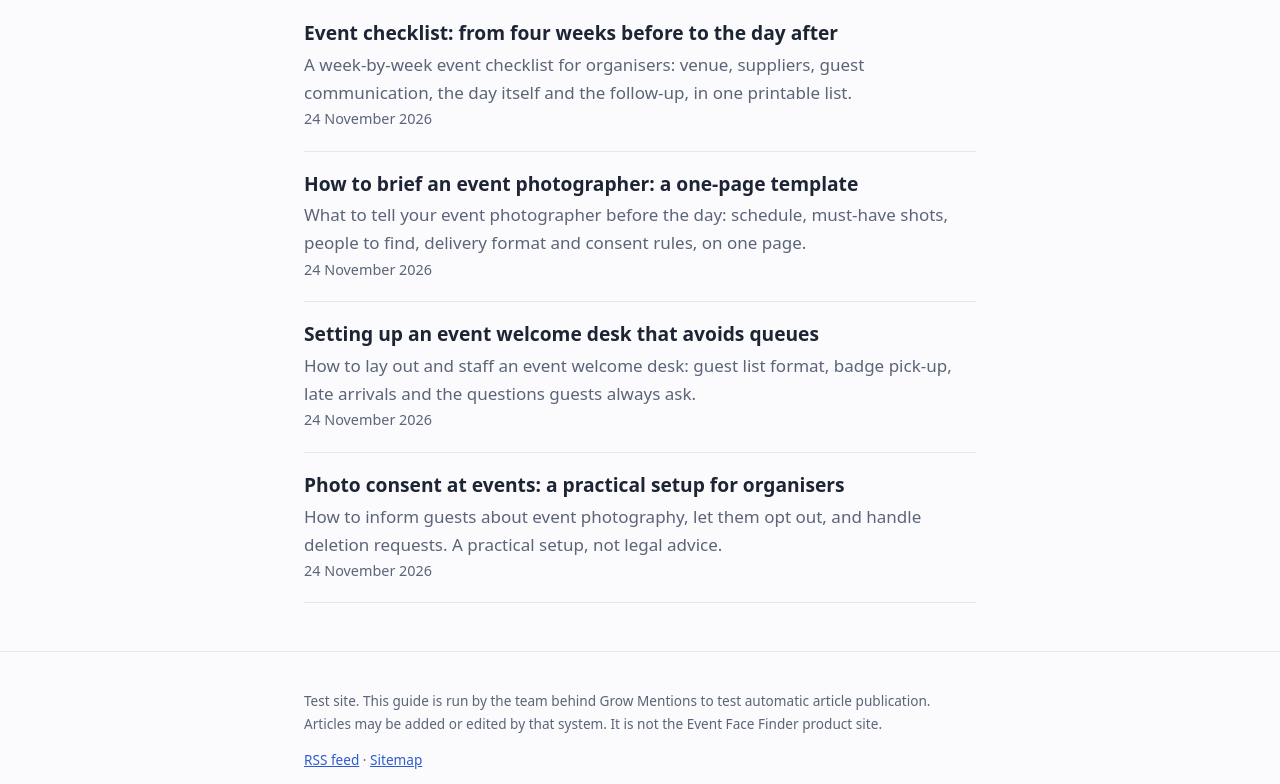
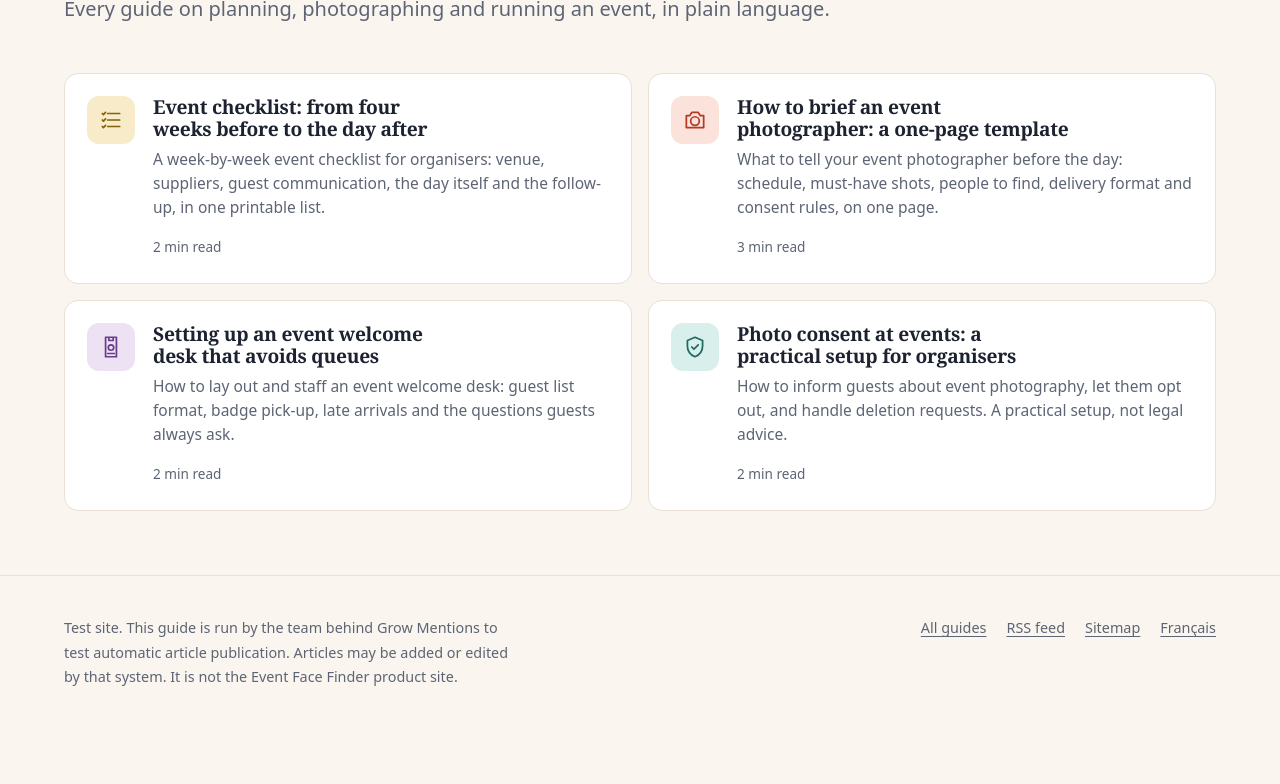
Before and after one commit to Matheorbt/geteventfacefinder-site, an Astro site: page /en/blog in a window 1280 px wide. Shown: the part 271-1055 px from the top of the page. After the commit the page ends 1008 px from the top, so only its background shows below. Built offline with nearby package versions, Linux system fonts and the light colour scheme; Astro itself is replaced by a stand-in of ours.

Commit message:
Give the guide site an editorial design
Serif headings (Fraunces) and Inter body, self-hosted; warm paper palette with
dark mode; hero with a checklist card; guide cards with a pictogram per topic and
reading time; article header, styled tables and checklists, related guides;
French non-breaking spaces before colons in display text.

Co-Authored-By: Claude Opus 5.5 <noreply@anthropic.com>

```diff
--- a/package.json
+++ b/package.json
@@ -3,7 +3,9 @@
   "private": true,
   "type": "module",
   "packageManager": "pnpm@12.4.1",
-  "engines": { "node": ">=22" },
+  "engines": {
+    "node": ">=22"
+  },
   "scripts": {
     "dev": "astro dev",
     "build": "astro build",
@@ -15,6 +17,8 @@
   "dependencies": {
     "@astrojs/rss": "4.0.19",
     "@astrojs/sitemap": "3.7.6",
+    "@fontsource-variable/fraunces": "5.3.0",
+    "@fontsource-variable/inter": "5.3.0",
     "astro": "5.18.2"
   },
   "devDependencies": {
--- /dev/null
+++ b/src/components/GuideCard.astro
@@ -0,0 +1,14 @@
+---
+import TopicIcon from "./TopicIcon.astro";
+import { articlePath, readingMinutes, typo, ui, type Article } from "../lib/site";
+interface Props { entry: Article }
+const { entry } = Astro.props;
+---
+<li class="guide-card">
+  <TopicIcon topic={entry.topic} />
+  <div>
+    <h3><a href={articlePath(entry.locale, entry.topic)}>{typo(entry.data.title, entry.locale)}</a></h3>
+    <p>{typo(entry.data.description, entry.locale)}</p>
+    <span class="card-meta">{ui[entry.locale].minutes(readingMinutes(entry.body))}</span>
+  </div>
+</li>
--- /dev/null
+++ b/src/components/TopicIcon.astro
@@ -0,0 +1,9 @@
+---
+import { ICONS, styleFor } from "../lib/site";
+interface Props { topic: string; size?: "sm" | "lg" }
+const { topic, size = "sm" } = Astro.props;
+const { icon, tone } = styleFor(topic);
+---
+<span class={`topic-icon tone-${tone} size-${size}`} aria-hidden="true">
+  <svg viewBox="0 0 24 24" fill="none" stroke="currentColor" stroke-width="1.6" stroke-linecap="round" stroke-linejoin="round"><path d={ICONS[icon]} /></svg>
+</span>
--- a/src/layouts/Base.astro
+++ b/src/layouts/Base.astro
@@ -1,4 +1,5 @@
 ---
+import "../styles/global.css";
 import { absolute, blogPath, homePath, t, type Locale } from "../lib/site";
 
 interface Props {
@@ -31,6 +32,8 @@ const switchPath = alternates[other] ?? homePath(other);
     <link rel="alternate" type="application/rss+xml" title={`${strings.siteName} — ${strings.rss}`} href={`/${locale}/rss.xml`} />
     <link rel="sitemap" href="/sitemap-index.xml" />
     <link rel="icon" href="/favicon.svg" type="image/svg+xml" />
+    <meta name="theme-color" content="#faf6ef" media="(prefers-color-scheme: light)" />
+    <meta name="theme-color" content="#15171c" media="(prefers-color-scheme: dark)" />
     <meta property="og:type" content={type} />
     <meta property="og:title" content={title} />
     <meta property="og:description" content={description} />
@@ -39,69 +42,38 @@ const switchPath = alternates[other] ?? homePath(other);
     <meta property="og:locale" content={locale === "fr" ? "fr_FR" : "en_GB"} />
     {modifiedAt && <meta property="article:modified_time" content={modifiedAt} />}
     <script type="application/ld+json" set:html={JSON.stringify(jsonLd)} />
-    <style is:global>
-      :root {
-        --ink: #1d2433;
-        --muted: #5b6478;
-        --line: #e3e6ee;
-        --paper: #fbfbfd;
-        --accent: #2f5bd3;
-        --notice: #f3f5fb;
-        color-scheme: light;
-      }
-      * { box-sizing: border-box; }
-      body {
-        margin: 0;
-        background: var(--paper);
-        color: var(--ink);
-        font: 17px/1.65 system-ui, -apple-system, "Segoe UI", Roboto, sans-serif;
-      }
-      a { color: var(--accent); }
-      a:focus-visible { outline: 2px solid var(--accent); outline-offset: 2px; }
-      .wrap { max-width: 44rem; margin: 0 auto; padding: 0 16px; }
-      header.site { border-bottom: 1px solid var(--line); background: #fff; }
-      header.site .wrap { display: flex; gap: 1rem; align-items: center; justify-content: space-between; padding-block: 0.9rem; flex-wrap: wrap; }
-      header.site nav { display: flex; gap: 1rem; font-size: 0.95rem; }
-      .brand { font-weight: 700; color: var(--ink); text-decoration: none; }
-      .notice { background: var(--notice); color: var(--muted); font-size: 0.85rem; padding: 0.6rem 0; }
-      main { padding: 2rem 0 3rem; }
-      h1 { font-size: clamp(1.7rem, 4vw, 2.3rem); line-height: 1.2; margin: 0 0 0.75rem; }
-      h2 { font-size: 1.35rem; margin-top: 2.2rem; line-height: 1.3; }
-      h3 { font-size: 1.1rem; margin-top: 1.6rem; }
-      .lede { color: var(--muted); font-size: 1.1rem; margin-top: 0; }
-      .meta { color: var(--muted); font-size: 0.9rem; }
-      ul.cards { list-style: none; padding: 0; margin: 1.5rem 0 0; display: grid; gap: 1.25rem; }
-      ul.cards li { padding-bottom: 1.25rem; border-bottom: 1px solid var(--line); }
-      ul.cards h2 { font-size: 1.2rem; margin: 0 0 0.3rem; }
-      ul.cards h2 a { color: var(--ink); text-decoration: none; }
-      ul.cards h2 a:hover { color: var(--accent); }
-      ul.cards p { margin: 0; color: var(--muted); }
-      article table { border-collapse: collapse; width: 100%; font-size: 0.95rem; display: block; overflow-x: auto; }
-      article th, article td { border: 1px solid var(--line); padding: 0.45rem 0.6rem; text-align: left; vertical-align: top; }
-      footer.site { border-top: 1px solid var(--line); color: var(--muted); font-size: 0.85rem; padding: 1.5rem 0 2.5rem; }
-    </style>
   </head>
   <body>
-    <header class="site">
+    <header class="site-header">
       <div class="wrap">
-        <a class="brand" href={homePath(locale)}>{strings.siteName}</a>
-        <nav aria-label={locale === "fr" ? "Navigation principale" : "Main navigation"}>
-          <a href={blogPath(locale)}>{strings.allGuides}</a>
-          <a href={switchPath} hreflang={other} lang={other}>{strings.switchTo}</a>
+        <a class="brand" href={homePath(locale)}>
+          <span class="brand-mark" aria-hidden="true">
+            <svg width="18" height="18" viewBox="0 0 24 24" fill="none" stroke="currentColor" stroke-width="2.2" stroke-linecap="round" stroke-linejoin="round"><path d="M5 12l4 4 10-10" /></svg>
+          </span>
+          <span class="brand-text">{strings.siteName}</span>
+        </a>
+        <nav class="site-nav" aria-label={locale === "fr" ? "Navigation principale" : "Main navigation"}>
+          <a class="all" href={blogPath(locale)}>{strings.allGuides}</a>
+          <a class="lang" href={switchPath} hreflang={other} lang={other}>{other.toUpperCase()}<span class="sr-only"> — {strings.switchTo}</span></a>
         </nav>
       </div>
     </header>
-    <div class="notice" role="note"><div class="wrap">{strings.notice}</div></div>
     <main>
-      <div class="wrap">
-        <slot />
-      </div>
+      <slot />
     </main>
-    <footer class="site">
+    <footer class="site-footer">
       <div class="wrap">
         <p>{strings.notice}</p>
-        <p><a href={`/${locale}/rss.xml`}>{strings.rss}</a> · <a href="/sitemap-index.xml">Sitemap</a></p>
+        <div class="footer-links">
+          <a href={blogPath(locale)}>{strings.allGuides}</a>
+          <a href={`/${locale}/rss.xml`}>{strings.rss}</a>
+          <a href="/sitemap-index.xml">Sitemap</a>
+          <a href={switchPath} hreflang={other} lang={other}>{strings.switchTo}</a>
+        </div>
       </div>
     </footer>
+    <style is:global>
+      .sr-only { position: absolute; width: 1px; height: 1px; padding: 0; margin: -1px; overflow: hidden; clip: rect(0 0 0 0); white-space: nowrap; border: 0; }
+    </style>
   </body>
 </html>
--- a/src/lib/site.ts
+++ b/src/lib/site.ts
@@ -65,3 +65,35 @@ export const formatDate = (date: Date, locale: Locale) =>
   date.toLocaleDateString(locale === "fr" ? "fr-FR" : "en-GB", { year: "numeric", month: "long", day: "numeric" });
 
 export const isoDate = (date: Date) => date.toISOString().slice(0, 10);
+
+/** Visual identity of each guide. A guide added later (by hand or by Grow Mentions) falls back to the default. */
+export const topicStyle: Record<string, { icon: keyof typeof ICONS; tone: "coral" | "teal" | "gold" | "plum" }> = {
+  "event-photographer-brief": { icon: "camera", tone: "coral" },
+  "photo-consent-at-events": { icon: "shield", tone: "teal" },
+  "event-day-checklist": { icon: "checklist", tone: "gold" },
+  "guest-welcome-desk": { icon: "badge", tone: "plum" },
+};
+export const styleFor = (topic: string) => topicStyle[topic] ?? { icon: "note" as const, tone: "teal" as const };
+
+// 24×24 stroke icons (paths only; the component draws the frame).
+export const ICONS = {
+  camera: "M4 8h3l2-3h6l2 3h3v11H4z M12 17a4 4 0 1 0 0-8 4 4 0 0 0 0 8z",
+  shield: "M12 3l7 3v5c0 5-3.5 8.5-7 10-3.5-1.5-7-5-7-10V6z M9 12l2 2 4-4",
+  checklist: "M9 6h11 M9 12h11 M9 18h11 M4 6l1 1 2-2 M4 12l1 1 2-2 M4 18l1 1 2-2",
+  badge: "M7 3h10v18H7z M10 3v3h4V3 M9.5 12.5a2.5 2.5 0 1 0 5 0 2.5 2.5 0 0 0-5 0 M9 18h6",
+  note: "M6 3h9l3 3v15H6z M9 10h6 M9 14h6 M9 18h4",
+} as const;
+
+export function readingMinutes(body: string | undefined) {
+  const words = (body ?? "").split(/\s+/).filter(Boolean).length;
+  return Math.max(2, Math.round(words / 200));
+}
+
+export const ui = {
+  en: { minutes: (n: number) => `${n} min read`, related: "Keep reading", heroKicker: "Free guides · English & French", heroTitle: "Run your next event without the last-minute scramble", heroText: "Short, practical guides for organisers of conferences, weddings and community events. Printable checklists, templates and the questions to settle before the day.", heroCta: "Browse the guides", aboutTitle: "About this site", aboutText: "This is a test site. The team behind Grow Mentions, an SEO automation tool, uses it to try automatic article publication from start to finish. New guides may be written or updated by that system. It is not the Event Face Finder product site.", latest: "Latest guides", home: "Home", checklistDemo: ["Venue confirmed in writing", "Photographer briefed", "Opt-out lanyards ordered", "Welcome desk staffed"], checklistTitle: "Day-before check" },
+  fr: { minutes: (n: number) => `${n} min de lecture`, related: "À lire ensuite", heroKicker: "Guides gratuits · français & anglais", heroTitle: "Organisez votre prochain événement sans course de dernière minute", heroText: "Des guides courts et concrets pour organiser conférences, mariages et événements associatifs. Check-lists imprimables, modèles et les questions à régler avant le jour J.", heroCta: "Voir les guides", aboutTitle: "À propos de ce site", aboutText: "Ceci est un site de test. L’équipe de Grow Mentions, un outil d’automatisation SEO, l’utilise pour essayer la publication automatique d’articles de bout en bout. De nouveaux guides peuvent être rédigés ou mis à jour par ce système. Ce n’est pas le site du produit Event Face Finder.", latest: "Derniers guides", home: "Accueil", checklistDemo: ["Lieu confirmé par écrit", "Photographe briefé", "Tours de cou « sans photo » commandés", "Accueil staffé"], checklistTitle: "Vérification de la veille" },
+};
+
+/** French typography for display text: a non-breaking space before : ; ! ? » and after «, so they never start a line. */
+export const typo = (text: string, locale: Locale) =>
+  locale === "fr" ? text.replace(/ ([:;!?»])/g, "\u00a0$1").replace(/« /g, "«\u00a0") : text;
--- a/src/pages/[lang]/blog.astro
+++ b/src/pages/[lang]/blog.astro
@@ -1,6 +1,7 @@
 ---
 import Base from "../../layouts/Base.astro";
-import { absolute, articlePath, articles, blogPath, formatDate, isoDate, LOCALES, t, type Locale } from "../../lib/site";
+import GuideCard from "../../components/GuideCard.astro";
+import { absolute, articlePath, articles, blogPath, homePath, LOCALES, t, ui, type Locale } from "../../lib/site";
 
 export function getStaticPaths() {
   return LOCALES.map((lang) => ({ params: { lang } }));
@@ -18,15 +19,18 @@ const jsonLd = {
 };
 ---
 <Base locale={locale} title={strings.blogTitle} description={strings.blogDescription} path={blogPath(locale)} alternates={{ en: blogPath("en"), fr: blogPath("fr") }} jsonLd={jsonLd}>
-  <h1>{strings.blogTitle}</h1>
-  <p class="lede">{strings.blogDescription}</p>
-  <ul class="cards">
-    {list.map((entry) => (
-      <li>
-        <h2><a href={articlePath(locale, entry.topic)}>{entry.data.title}</a></h2>
-        <p>{entry.data.description}</p>
-        <p class="meta"><time datetime={isoDate(entry.data.updatedAt ?? entry.data.publishedAt)}>{formatDate(entry.data.updatedAt ?? entry.data.publishedAt, locale)}</time></p>
-      </li>
-    ))}
-  </ul>
+  <header class="page-head">
+    <div class="wrap">
+      <nav class="crumbs" aria-label={locale === "fr" ? "Fil d’Ariane" : "Breadcrumb"}><a href={homePath(locale)}>{ui[locale].home}</a><span aria-hidden="true">/</span><span>{strings.blog}</span></nav>
+      <h1>{strings.blogTitle}</h1>
+      <p class="lede">{strings.blogDescription}</p>
+    </div>
+  </header>
+  <section class="guides">
+    <div class="wrap">
+      <ul class="guide-grid">
+        {list.map((entry) => <GuideCard entry={entry} />)}
+      </ul>
+    </div>
+  </section>
 </Base>
--- /dev/null
+++ b/src/styles/global.css
@@ -0,0 +1,186 @@
+@import "@fontsource-variable/fraunces/opsz.css";
+@import "@fontsource-variable/inter/opsz.css";
+
+:root {
+  --paper: #faf6ef;
+  --surface: #ffffff;
+  --ink: #1c2230;
+  --muted: #5d6474;
+  --line: #e8e1d4;
+  --accent: #d9482f;
+  --accent-ink: #ffffff;
+  --link: #b33a24;
+  --soft: #f3ece0;
+  --coral: #fbe3dc;   --coral-ink: #b33a24;
+  --teal: #d9efec;    --teal-ink: #1f6b62;
+  --gold: #f7ebc9;    --gold-ink: #85600d;
+  --plum: #ece2f3;    --plum-ink: #6a3d8a;
+  --shadow: 0 1px 2px rgb(28 34 48 / 0.06), 0 8px 24px rgb(28 34 48 / 0.06);
+  --serif: "Fraunces Variable", Georgia, "Times New Roman", serif;
+  --sans: "Inter Variable", system-ui, -apple-system, "Segoe UI", Roboto, sans-serif;
+  --radius: 14px;
+  color-scheme: light;
+}
+@media (prefers-color-scheme: dark) {
+  :root {
+    --paper: #15171c;
+    --surface: #1d2027;
+    --ink: #ece8e1;
+    --muted: #a6abb6;
+    --line: #2e323b;
+    --accent: #f06a50;
+    --accent-ink: #15171c;
+    --link: #f39a85;
+    --soft: #23262e;
+    --coral: #3a2622;   --coral-ink: #f39a85;
+    --teal: #1d3533;    --teal-ink: #7fd0c4;
+    --gold: #352d1a;    --gold-ink: #e8c46a;
+    --plum: #2e2538;    --plum-ink: #c9a5e3;
+    --shadow: 0 1px 2px rgb(0 0 0 / 0.3), 0 8px 24px rgb(0 0 0 / 0.25);
+    color-scheme: dark;
+  }
+}
+
+* { box-sizing: border-box; }
+html { -webkit-text-size-adjust: 100%; }
+body {
+  margin: 0;
+  background: var(--paper);
+  color: var(--ink);
+  font: 400 1.0625rem/1.7 var(--sans);
+  font-optical-sizing: auto;
+}
+a { color: var(--link); text-underline-offset: 0.18em; text-decoration-thickness: 1px; }
+a:hover { text-decoration-thickness: 2px; }
+:focus-visible { outline: 2px solid var(--accent); outline-offset: 3px; border-radius: 4px; }
+img, svg { display: block; }
+
+.wrap { width: min(72rem, 100% - 32px); margin-inline: auto; }
+.narrow { width: min(42rem, 100% - 32px); margin-inline: auto; }
+
+/* Header */
+.site-header { position: sticky; top: 0; z-index: 10; background: color-mix(in srgb, var(--paper) 88%, transparent); backdrop-filter: blur(10px); border-bottom: 1px solid var(--line); }
+.site-header .wrap { display: flex; align-items: center; justify-content: space-between; gap: 1rem; min-height: 64px; }
+.brand { display: inline-flex; align-items: center; gap: 0.6rem; color: var(--ink); text-decoration: none; font: 600 1.15rem/1 var(--serif); letter-spacing: -0.01em; }
+.brand-mark { width: 32px; height: 32px; border-radius: 9px; background: var(--accent); color: var(--accent-ink); display: grid; place-items: center; }
+.site-nav { display: flex; align-items: center; gap: 0.4rem; font-size: 0.95rem; }
+.site-nav a { color: var(--ink); text-decoration: none; padding: 0.45rem 0.75rem; border-radius: 999px; }
+.site-nav a:hover { background: var(--soft); }
+.site-nav .lang { border: 1px solid var(--line); font-weight: 500; }
+
+/* Test-site notice */
+.test-pill { display: inline-flex; align-items: center; gap: 0.5rem; font-size: 0.85rem; color: var(--muted); background: var(--surface); border: 1px solid var(--line); border-radius: 999px; padding: 0.3rem 0.8rem 0.3rem 0.4rem; }
+.test-pill b { font-weight: 600; color: var(--teal-ink); background: var(--teal); border-radius: 999px; padding: 0.1rem 0.55rem; }
+
+/* Typography */
+h1, h2, h3 { font-family: var(--serif); font-weight: 600; letter-spacing: -0.015em; line-height: 1.15; text-wrap: balance; }
+h1 { font-size: clamp(2.2rem, 5.2vw, 3.6rem); margin: 0; }
+.kicker { font-size: 0.8rem; font-weight: 600; letter-spacing: 0.08em; text-transform: uppercase; color: var(--accent); margin: 0 0 1rem; }
+.lede { font-size: clamp(1.1rem, 2vw, 1.25rem); color: var(--muted); line-height: 1.6; margin: 1.25rem 0 0; text-wrap: pretty; }
+.section-title { font-size: clamp(1.6rem, 3vw, 2.1rem); margin: 0 0 1.5rem; }
+
+/* Buttons */
+.btn { display: inline-flex; align-items: center; gap: 0.5rem; font-weight: 600; font-size: 1rem; text-decoration: none; border-radius: 999px; padding: 0.8rem 1.4rem; }
+.btn-primary { background: var(--accent); color: var(--accent-ink); box-shadow: 0 6px 18px color-mix(in srgb, var(--accent) 30%, transparent); }
+.btn-primary:hover { filter: brightness(1.05); }
+.btn-ghost { color: var(--ink); border: 1px solid var(--line); background: var(--surface); }
+.btn-ghost:hover { background: var(--soft); }
+
+/* Hero */
+.hero { padding: clamp(3rem, 8vw, 6rem) 0 clamp(3rem, 6vw, 4.5rem); }
+.hero .wrap { display: grid; gap: 3rem; align-items: center; grid-template-columns: minmax(0, 1.25fr) minmax(0, 0.9fr); }
+.hero-actions { display: flex; flex-wrap: wrap; gap: 0.75rem; margin-top: 2rem; }
+.hero .test-pill { margin-bottom: 1.5rem; }
+.clipboard { position: relative; background: var(--surface); border: 1px solid var(--line); border-radius: 20px; padding: 2.2rem 1.6rem 1.6rem; box-shadow: var(--shadow); transform: rotate(1.5deg); }
+.clipboard::before { content: ""; position: absolute; top: -14px; left: 50%; translate: -50% 0; width: 96px; height: 28px; border-radius: 8px; background: var(--ink); opacity: 0.88; }
+.clipboard h2 { font-size: 1.15rem; margin: 0 0 1rem; }
+.clipboard ul { list-style: none; margin: 0; padding: 0; display: grid; gap: 0.7rem; }
+.clipboard li { display: flex; align-items: center; gap: 0.7rem; font-size: 0.98rem; }
+.tick { flex: none; width: 22px; height: 22px; border-radius: 6px; display: grid; place-items: center; background: var(--teal); color: var(--teal-ink); }
+.tick.open { background: transparent; border: 1.5px solid var(--line); }
+.clipboard li.todo { color: var(--muted); }
+.stamp { position: absolute; right: -10px; bottom: -16px; transform: rotate(-8deg); background: var(--gold); color: var(--gold-ink); font: 600 0.85rem/1 var(--serif); padding: 0.55rem 0.8rem; border-radius: 10px; box-shadow: var(--shadow); }
+
+/* Guide cards */
+.guides { padding: 1rem 0 4rem; }
+.guide-grid { list-style: none; margin: 0; padding: 0; display: grid; gap: 1rem; grid-template-columns: repeat(2, minmax(0, 1fr)); }
+.guide-card { position: relative; display: grid; grid-template-columns: auto 1fr; gap: 1.1rem; align-items: start; background: var(--surface); border: 1px solid var(--line); border-radius: var(--radius); padding: 1.4rem; transition: box-shadow 0.15s, transform 0.15s; }
+.guide-card:hover { box-shadow: var(--shadow); transform: translateY(-2px); }
+.guide-card:focus-within { box-shadow: var(--shadow); }
+.guide-card h3 { font-size: 1.2rem; margin: 0 0 0.4rem; }
+.guide-card h3 a { color: var(--ink); text-decoration: none; }
+.guide-card h3 a::after { content: ""; position: absolute; inset: 0; border-radius: var(--radius); }
+.guide-card h3 a:focus-visible { outline: none; }
+.guide-card h3 a:focus-visible::after { outline: 2px solid var(--accent); outline-offset: 3px; }
+.guide-card p { margin: 0 0 0.8rem; color: var(--muted); font-size: 0.97rem; line-height: 1.55; }
+.card-meta { font-size: 0.85rem; color: var(--muted); }
+
+.topic-icon { display: grid; place-items: center; border-radius: 12px; }
+.topic-icon.size-sm { width: 48px; height: 48px; }
+.topic-icon.size-sm svg { width: 26px; height: 26px; }
+.topic-icon.size-lg { width: 64px; height: 64px; border-radius: 16px; }
+.topic-icon.size-lg svg { width: 34px; height: 34px; }
+.tone-coral { background: var(--coral); color: var(--coral-ink); }
+.tone-teal { background: var(--teal); color: var(--teal-ink); }
+.tone-gold { background: var(--gold); color: var(--gold-ink); }
+.tone-plum { background: var(--plum); color: var(--plum-ink); }
+
+/* About band */
+.about { padding: 0 0 5rem; }
+.about-box { background: var(--soft); border-radius: 20px; padding: clamp(1.5rem, 4vw, 2.5rem); display: grid; gap: 0.5rem; }
+.about-box h2 { font-size: 1.35rem; margin: 0; }
+.about-box p { margin: 0; color: var(--muted); max-width: 60ch; }
+
+/* Page header (listing, article) */
+.page-head { padding: clamp(2.5rem, 6vw, 4rem) 0 2rem; }
+.crumbs { font-size: 0.9rem; color: var(--muted); margin: 0 0 1.5rem; display: flex; flex-wrap: wrap; gap: 0.4rem; }
+.crumbs a { color: var(--muted); }
+.article-head .topic-icon { margin-bottom: 1.5rem; }
+.article-head h1 { font-size: clamp(2rem, 4.6vw, 3rem); }
+.byline { display: flex; flex-wrap: wrap; gap: 0.4rem 1rem; color: var(--muted); font-size: 0.92rem; margin-top: 1.5rem; padding-top: 1.25rem; border-top: 1px solid var(--line); }
+
+/* Article body */
+.prose { padding-bottom: 3rem; }
+.prose > :first-child { margin-top: 0; }
+.prose p, .prose li { text-wrap: pretty; }
+.prose h2 { font-size: clamp(1.4rem, 2.6vw, 1.75rem); margin: 2.8rem 0 0.8rem; }
+.prose h3 { font-size: 1.2rem; margin: 2rem 0 0.6rem; }
+.prose ul, .prose ol { padding-left: 1.3rem; }
+.prose li { margin: 0.35rem 0; }
+.prose li::marker { color: var(--accent); }
+.prose strong { font-weight: 600; }
+.prose table { width: 100%; border-collapse: separate; border-spacing: 0; margin: 1.5rem 0; font-size: 0.95rem; background: var(--surface); border: 1px solid var(--line); border-radius: 12px; overflow: hidden; display: block; overflow-x: auto; }
+.prose th, .prose td { padding: 0.7rem 0.9rem; text-align: left; vertical-align: top; border-bottom: 1px solid var(--line); }
+.prose thead th { background: var(--soft); font-weight: 600; font-size: 0.85rem; letter-spacing: 0.02em; }
+.prose tbody tr:last-child td { border-bottom: 0; }
+.prose ul.contains-task-list { list-style: none; padding-left: 0; }
+.prose li.task-list-item { position: relative; background: var(--surface); border: 1px solid var(--line); border-radius: 10px; padding: 0.6rem 0.85rem 0.6rem 2.6rem; margin: 0.45rem 0; }
+.prose li.task-list-item input { appearance: none; position: absolute; left: 0.85rem; top: 0.85rem; width: 20px; height: 20px; margin: 0; border: 1.5px solid color-mix(in srgb, var(--accent) 55%, var(--line)); border-radius: 6px; background: transparent; }
+
+.related { border-top: 1px solid var(--line); padding: 3rem 0 4rem; }
+.related .guide-grid { grid-template-columns: repeat(auto-fit, minmax(min(100%, 20rem), 1fr)); }
+
+/* Footer */
+.site-footer { border-top: 1px solid var(--line); padding: 2.5rem 0 3rem; color: var(--muted); font-size: 0.9rem; }
+.site-footer .wrap { display: grid; gap: 1.25rem; grid-template-columns: 1.4fr 1fr; align-items: start; }
+.site-footer p { margin: 0; max-width: 56ch; }
+.footer-links { display: flex; flex-wrap: wrap; gap: 0.5rem 1.25rem; justify-content: flex-end; }
+.footer-links a { color: var(--muted); }
+
+@media (max-width: 820px) {
+  .hero .wrap { grid-template-columns: 1fr; gap: 3.5rem; }
+  .clipboard { max-width: 26rem; transform: rotate(1deg); margin-right: 8px; }
+  .guide-grid { grid-template-columns: 1fr; }
+  .site-footer .wrap { grid-template-columns: 1fr; }
+  .footer-links { justify-content: flex-start; }
+}
+@media (max-width: 480px) {
+  .brand span.brand-text { font-size: 1rem; }
+  .site-nav .all { display: none; }
+  .guide-card { grid-template-columns: 1fr; gap: 0.9rem; padding: 1.2rem; }
+  .btn { width: 100%; justify-content: center; }
+}
+@media (prefers-reduced-motion: reduce) {
+  .guide-card { transition: none; }
+  .guide-card:hover { transform: none; }
+}
```
Also changed, not shown: src/components/Home.astro (+48 -13 lines), src/pages/[lang]/blog/[topic].astro (+35 -11 lines), pnpm-lock.yaml.
